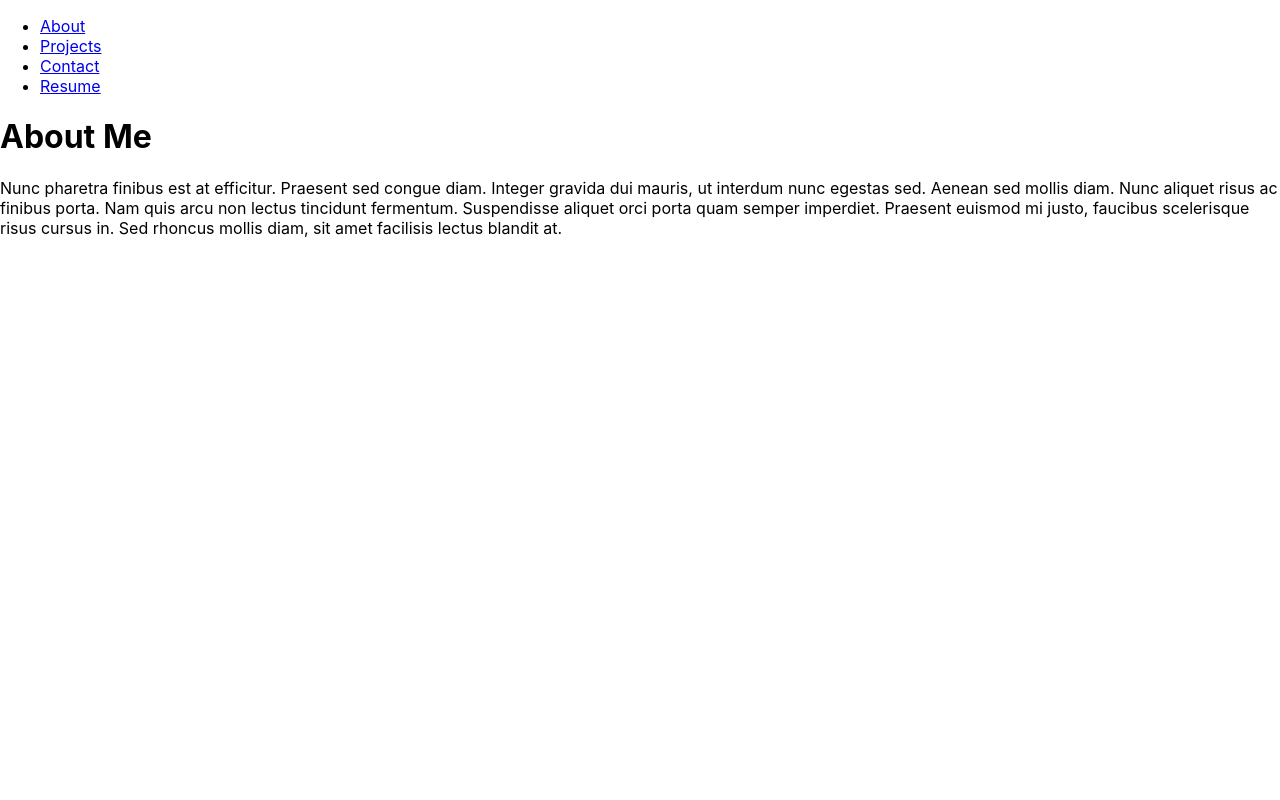
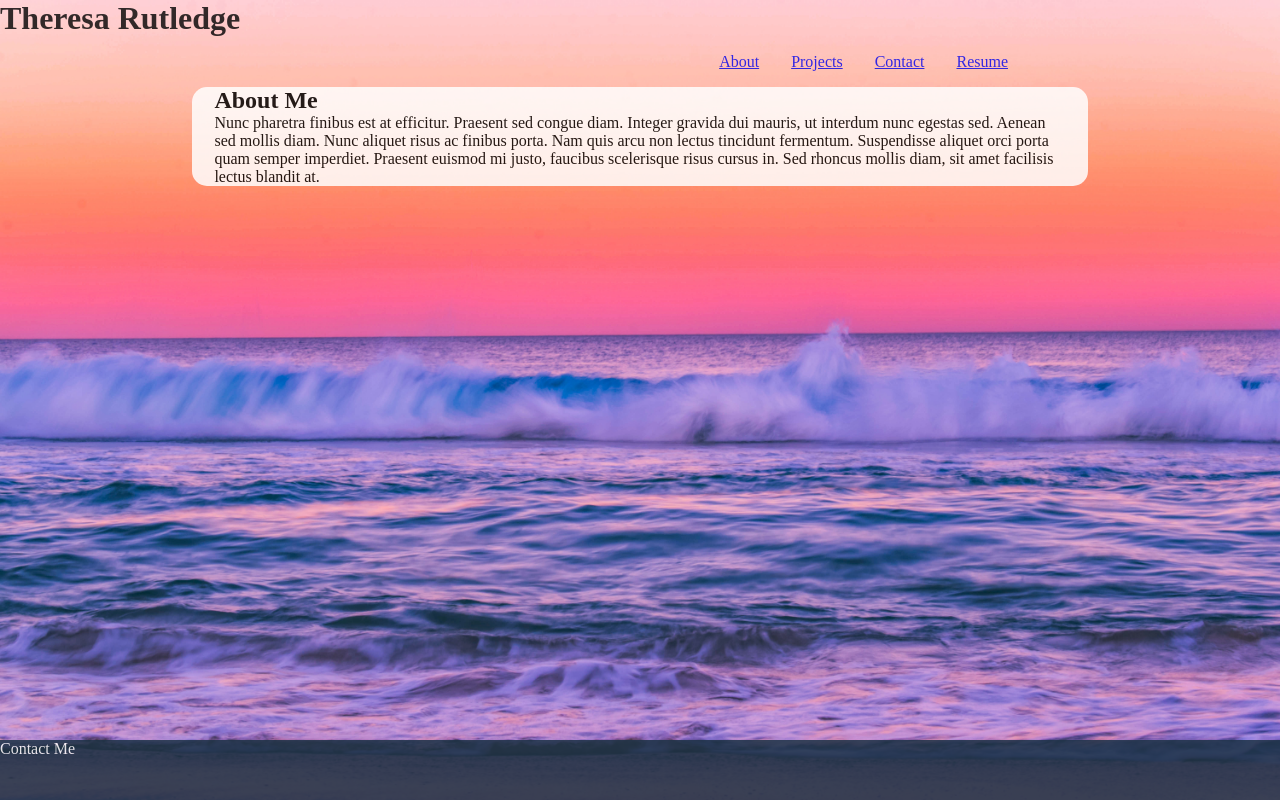
Before and after one commit to TheresaRutledge/react-portfolio, a React (Create React App) app: page / in a window 1280 px wide. Built offline with nearby package versions, Linux system fonts and the light colour scheme.

Commit message:
background and layout

```diff
--- a/src/App.js
+++ b/src/App.js
@@ -1,9 +1,10 @@
 import React, {useState} from 'react';
-import Nav from './components/Nav';
+import Header from './components/Header';
 import Resume from './components/pages/Resume';
 import Projects from './components/pages/Projects';
 import Contact from './components/pages/Contact';
 import About from './components/pages/About';
+import Footer from './components/Footer';
 
 function App() {
 const [currentPage, setCurrentPage] = useState('About') ;
@@ -18,16 +19,16 @@ const renderPage = (page) => {
       return <Contact />
     default:
       return <About/>;
-
   }
 };
 
   return (
     <div>
-    <Nav currentPage={currentPage} setCurrentPage={setCurrentPage}></Nav>
+    <Header currentPage={currentPage} setCurrentPage={setCurrentPage}></Header>
     {
       renderPage(currentPage)
     }
+    <Footer></Footer>
     </div>
   );
 }
--- /dev/null
+++ b/src/components/Footer/index.js
@@ -0,0 +1,12 @@
+import React from 'react';
+
+
+const Footer = () => {
+    return (
+<footer className='footer'>
+        <p>Contact Me</p>
+    </footer>
+    )
+}
+
+export default Footer;
--- /dev/null
+++ b/src/components/Header/index.js
@@ -0,0 +1,27 @@
+import React from 'react';
+
+function Header(props) {
+  const navTabs = ['About', 'Projects', 'Contact', 'Resume'];
+  return (
+    <div class='header'>
+      <h1>Theresa Rutledge</h1>
+      <ul className="list">
+        {navTabs.map(tab => (
+          <li className="list-item" key={tab}>
+            <a
+              href={'#' + tab.toLowerCase()}
+              onClick={() => props.setCurrentPage(tab)}
+              className={
+                props.currentPage === tab ? 'nav-link active' : 'nav-link'
+              }
+            >
+              {tab}
+            </a>
+          </li>
+        ))}
+      </ul>
+    </div>
+  );
+}
+
+export default Header;
--- a/src/components/Nav/index.js
+++ /dev/null
@@ -1,24 +0,0 @@
-import React from 'react';
-
-function Nav(props) {
-  const navTabs = ['About', 'Projects', 'Contact','Resume'];
-  return (
-    <ul className="nav nav-tabs">
-      {navTabs.map(tab => (
-        <li className="nav-item" key={tab}>
-          <a
-            href={'#' + tab.toLowerCase()}
-            onClick={() => props.setCurrentPage(tab)}
-            className={
-              props.currentPage === tab ? 'nav-link active' : 'nav-link'
-            }
-          >
-            {tab}
-          </a>
-        </li>
-      ))}
-    </ul>
-  );
-}
-
-export default Nav;
--- a/src/components/pages/About.js
+++ b/src/components/pages/About.js
@@ -1,7 +1,9 @@
 import React from "react";
 
 const About = () => (
-  <div>
+    <div className='content-container'>
+        <section className='section-content'>
+            <div className='content'>
                 <h1>About Me</h1>
                 <p>
                     Nunc pharetra finibus est at efficitur. Praesent sed congue diam. Integer gravida dui mauris,
@@ -11,6 +13,8 @@ const About = () => (
                     diam, sit amet facilisis lectus blandit at.
                 </p>
             </div>
+        </section>
+    </div>
 );
 
 export default About;
--- a/src/components/pages/Contact.js
+++ b/src/components/pages/Contact.js
@@ -1,7 +1,9 @@
 import React from "react";
 
 const Contact = () => (
-  <div>
+    <div className='content-container'>
+        <section className='section-content'>
+            <div className='content'>
             <h1>Contact Me</h1>
             <p>
                 Nunc pharetra finibus est at efficitur. Praesent sed congue diam. Integer gravida dui mauris,
@@ -11,6 +13,9 @@ const Contact = () => (
                 diam, sit amet facilisis lectus blandit at.
     </p>
     </div>
+        </section>
+    </div>
+
 );
 
 export default Contact;
--- a/src/components/pages/Projects.js
+++ b/src/components/pages/Projects.js
@@ -1,7 +1,9 @@
 import React from "react";
 
 const Projects = () => (
-  <div>
+    <div className='content-container'>
+    <section className='section-content'>
+    <div className='content'>
         <h1>My Projects</h1>
         <p>
             Nunc pharetra finibus est at efficitur. Praesent sed congue diam. Integer gravida dui mauris,
@@ -11,6 +13,9 @@ const Projects = () => (
             diam, sit amet facilisis lectus blandit at.
 </p>
 </div>
+    </section>
+
+</div>
 );
 
 export default Projects;
--- a/src/components/pages/Resume.js
+++ b/src/components/pages/Resume.js
@@ -1,7 +1,9 @@
 import React from "react";
 
 const Resume = () => (
-  <div>
+    <div className='content-container'>
+    <section className='section-content'>
+    <div className='content'>
         <h1>Resume</h1>
         <p>
             Nunc pharetra finibus est at efficitur. Praesent sed congue diam. Integer gravida dui mauris,
@@ -11,6 +13,8 @@ const Resume = () => (
             diam, sit amet facilisis lectus blandit at.
 </p>
 </div>
+    </section>
+</div>
 );
 
 export default Resume;
--- a/src/index.css
+++ b/src/index.css
@@ -1,4 +1,4 @@
-body {
+/* body {
   margin: 0;
   font-family: -apple-system, BlinkMacSystemFont, 'Segoe UI', 'Roboto', 'Oxygen',
     'Ubuntu', 'Cantarell', 'Fira Sans', 'Droid Sans', 'Helvetica Neue',
@@ -10,4 +10,59 @@ body {
 code {
   font-family: source-code-pro, Menlo, Monaco, Consolas, 'Courier New',
     monospace;
+} */
+
+*{
+  margin:0;
+  padding:0;
 }
+body{
+  background-image:url('./assets/background.jpg');
+  background-repeat: no-repeat;
+  background-size: cover;
+
+
+}
+.header{
+width:100%;
+  opacity:.8;
+  min-height:60px
+}
+/* nav{
+  display: flex;
+  justify-content: flex-end;
+} */
+.list{
+  display:flex;
+  justify-content: flex-end;
+  margin-right:10px;
+  list-style: none;
+  width:80%;
+}
+.list-item{
+  margin:1rem;
+}
+
+.footer{
+  position:absolute;
+  bottom:0;
+  height:60px;
+  width:100%;
+  background-color: #1d3346;
+  opacity:.85;
+  color:white
+}
+.content-container{
+  display: flex;
+  justify-content: center;
+}
+.section-content{
+background-color: white;
+border-radius: 15px;
+width:70%;
+opacity:.85;
+}
+.content {
+  width:95%;
+  margin:auto;
+}
```
Also changed, not shown: src/assets/background.jpg (added). Lines whose indentation alone changed are shown as unchanged.
